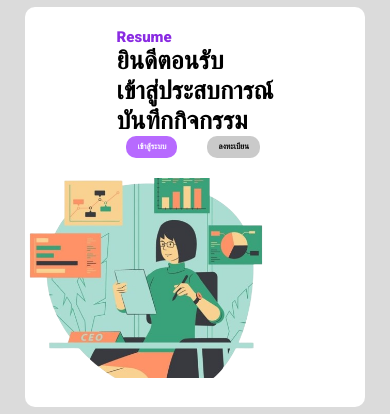
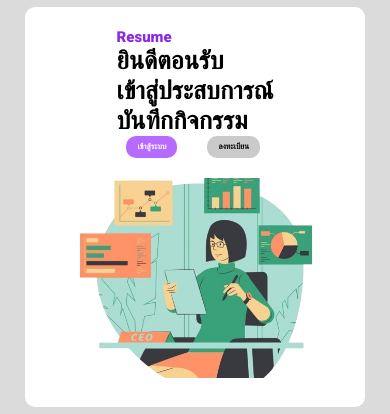
Before and after one commit to Fesnatthpat/resume, a plain HTML site: page index.html in a window 390 px wide. Shown: the part 63-477 px from the top of the page. Drawn offline with Linux system fonts and the light colour scheme.

Commit message:
Update style.css

```diff
--- a/style.css
+++ b/style.css
@@ -252,7 +252,7 @@ footer {
     }
 
     .hero_img_con {
-        width: 350px;
+        width: 250px;
         height: 100vh;
     }
 
```
